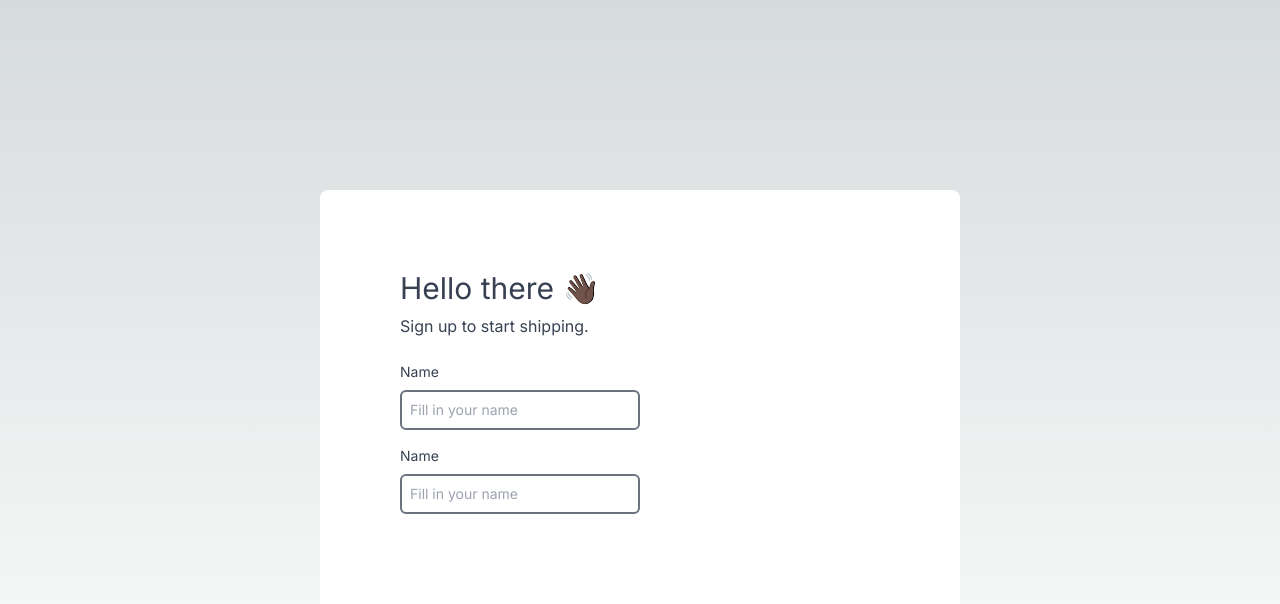
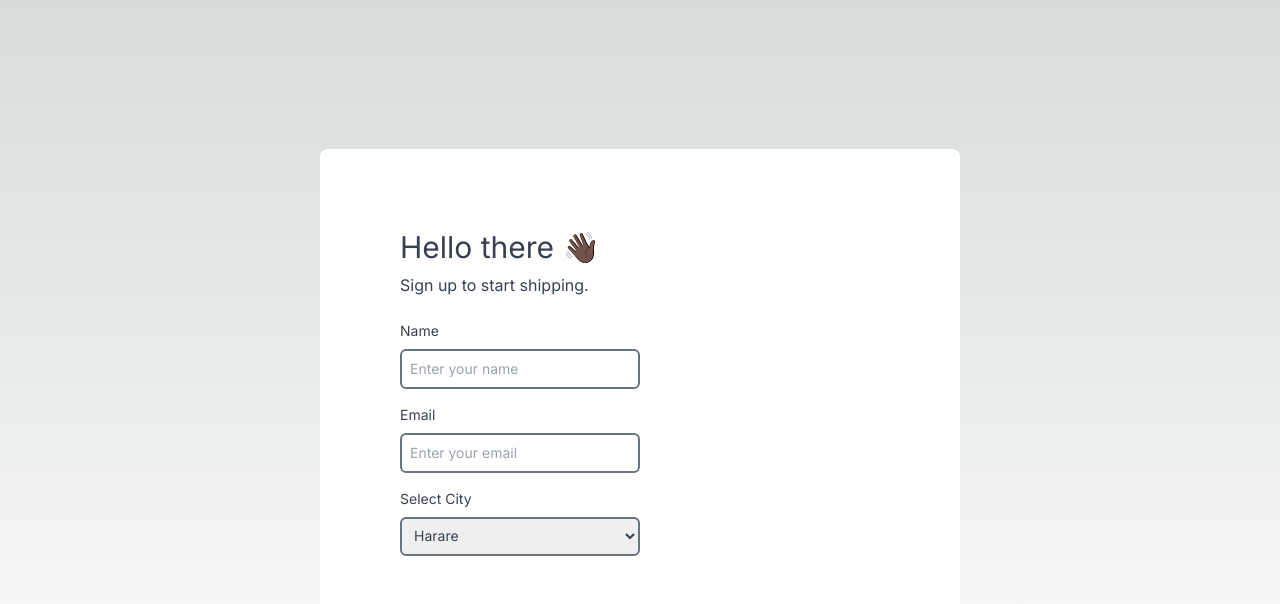
Before and after one commit to justkingsley/react-forms-tut, a Next.js app: page / in a window 1280 px wide. Shown: the top 604 px of the page. Built offline with nearby package versions, Linux system fonts and the light colour scheme.

Commit message:
Selection drop down set.

```diff
--- a/src/app/page.js
+++ b/src/app/page.js
@@ -1,38 +1,52 @@
 import FormComponent from "@/components/FormComponent";
 import Head from "next/head";
+
 
 export default function Home() {
   return (
     <div>
       <Head>
         <title>React Forms Tutorial</title>
-        <meta name = "description" content="React Forms Tutorial"/>
+        <meta name="description" content="React Forms Tutorial" />
       </Head>
 
-      <main className = "h-screen flex items-center justify-center">
-        <form className = "bg-white flex rounded-lg w-1/2 font-latoRegular">
-          <div className = "flex-1 text-gray-700 p-20">
-            <h1 className = "text-3xl pb-2 font-latoRegular">Hello there 👋🏿</h1>
+      <main className="h-screen flex items-center justify-center">
+        <form className="bg-white flex rounded-lg w-1/2 font-latoRegular">
+          <div className="flex-1 text-gray-700 p-20">
+            <h1 className="text-3xl pb-2 font-latoRegular">Hello there 👋🏿</h1>
             <p>Sign up to start shipping.</p>
 
 
-            <div className = "mt-6">
+            <div className="mt-6">
               <FormComponent
                 labelName={'Name'}
                 type={'text'}
                 htmlFor={'name'}
-                id={'id'}
-                placeholder={'Fill in your name'}
+                id={'name'}
+                placeholder={'Enter your name'}
               />
 
 
               <FormComponent
-                labelName={'Name'}
-                type={'text'}
-                htmlFor={'name'}
-                id={'id'}
-                placeholder={'Fill in your name'}
+                labelName={'Email'}
+                type={'email'}
+                htmlFor={'email'}
+                id={'email'}
+                placeholder={'Enter your email'}
               />
+
+              <div className="pb-4">
+                <label
+                  htmlFor= 'city'
+                  className="block text-sm pb-2 font-latoBold text-gray-700">Select City</label>
+                <select className="border-2 text-sm focus:border-green-600 outline-none border-gray-500 p-2 rounded-md w-1/2">
+                  <option>Harare</option>
+                  <option>Bulawayo</option>
+                  <option>Gweru</option>
+                  <option>Mutare</option>
+                  <option>victoria Falls</option>
+                </select>
+              </div>
             </div>
 
 
```
